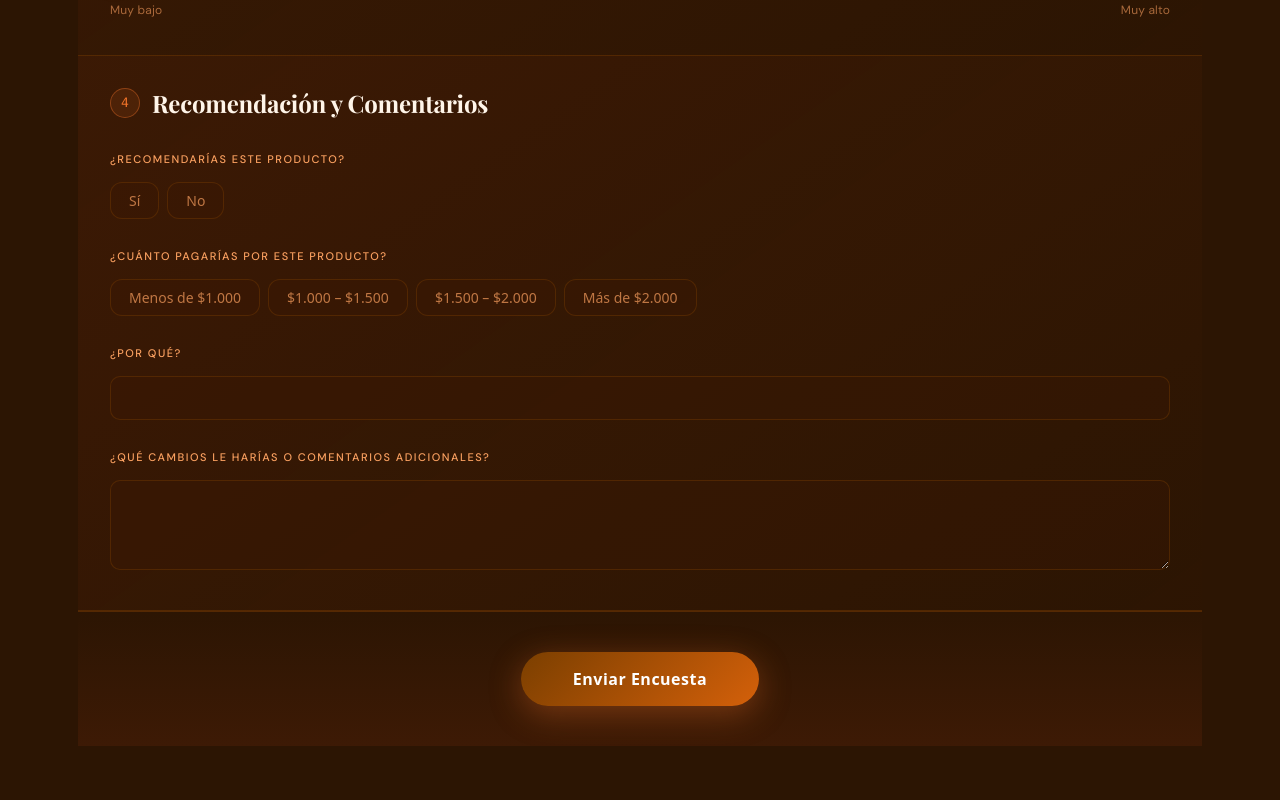
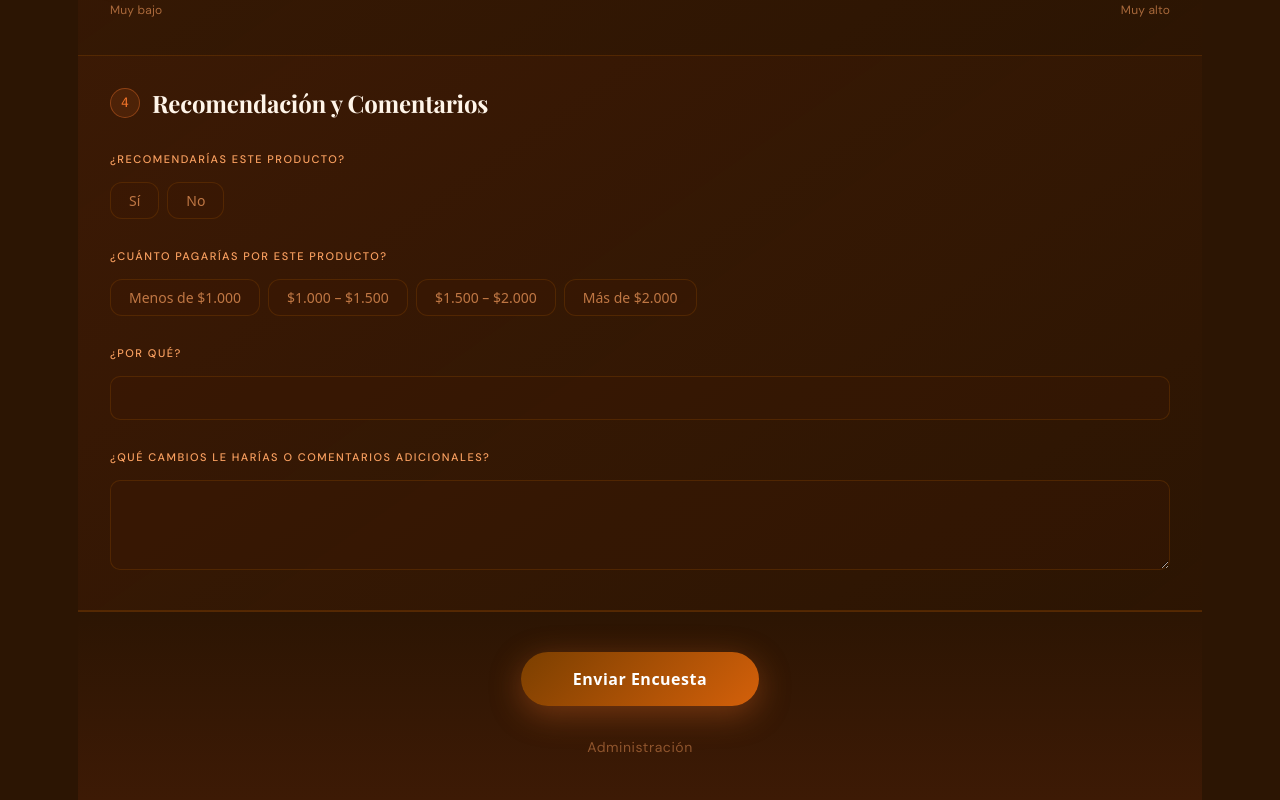
Before and after one commit to BautistaSoto06/ProyectoNutricion, a React (Vite) app: page / in a window 1280 px wide. Shown: the part 1740-2540 px from the top of the page. Before the commit the page ends 2486 px from the top, so only its background shows below. Built offline with nearby package versions, Linux system fonts and the light colour scheme; a web font is replaced by a local one.

Commit message:
feat: add admin access button on survey page and logout button on dashboard

```diff
--- a/src/admin.css
+++ b/src/admin.css
@@ -87,6 +87,25 @@
   color: #e07070;
 }
 
+/* ─── Logout button ──────────────────────────────────── */
+.adm-logout-btn {
+  background: transparent;
+  border: 1px solid #c9a86c;
+  color: #c9a86c;
+  border-radius: 999px;
+  padding: 5px 18px;
+  font-family: 'DM Sans', sans-serif;
+  font-size: 0.82rem;
+  font-weight: 600;
+  cursor: pointer;
+  transition: background 0.2s, color 0.2s;
+}
+
+.adm-logout-btn:hover {
+  background: #c9a86c;
+  color: #1a0a00;
+}
+
 /* ─── Responsive ─────────────────────────────────────── */
 @media (max-width: 768px) {
   .adm-header {
--- a/src/brownie.css
+++ b/src/brownie.css
@@ -327,3 +327,17 @@ select.bs-input {
   color: rgba(250, 160, 96, 0.7);
   max-width: 400px;
 }
+
+/* ─── Admin link ──────────────────────────────────── */
+.bs-admin-link {
+  display: inline-block;
+  margin-top: 12px;
+  color: rgba(250, 160, 96, 0.45);
+  font-size: 0.78rem;
+  text-decoration: none;
+  letter-spacing: 0.04em;
+  transition: color 0.2s;
+}
+.bs-admin-link:hover {
+  color: rgba(250, 160, 96, 0.85);
+}
--- a/src/brownie.tsx
+++ b/src/brownie.tsx
@@ -302,6 +302,7 @@ const BrownieSurvey: React.FC = () => {
           <button type="submit" className="bs-submit" disabled={loading}>
             {loading ? 'Enviando...' : 'Enviar Encuesta'}
           </button>
+          <a href="/admin" className="bs-admin-link">Administración</a>
         </div>
       </form>
     </div>
```
